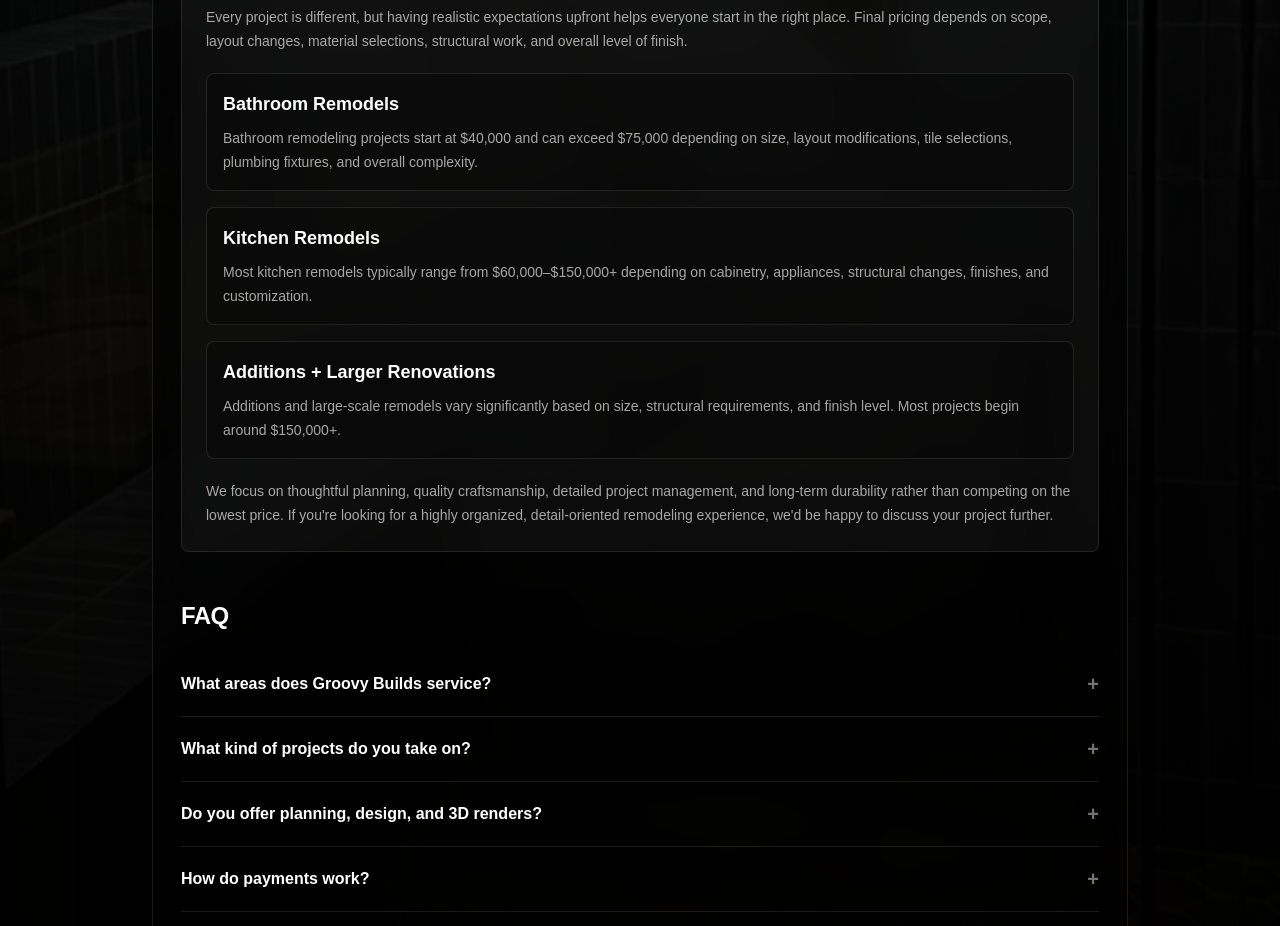
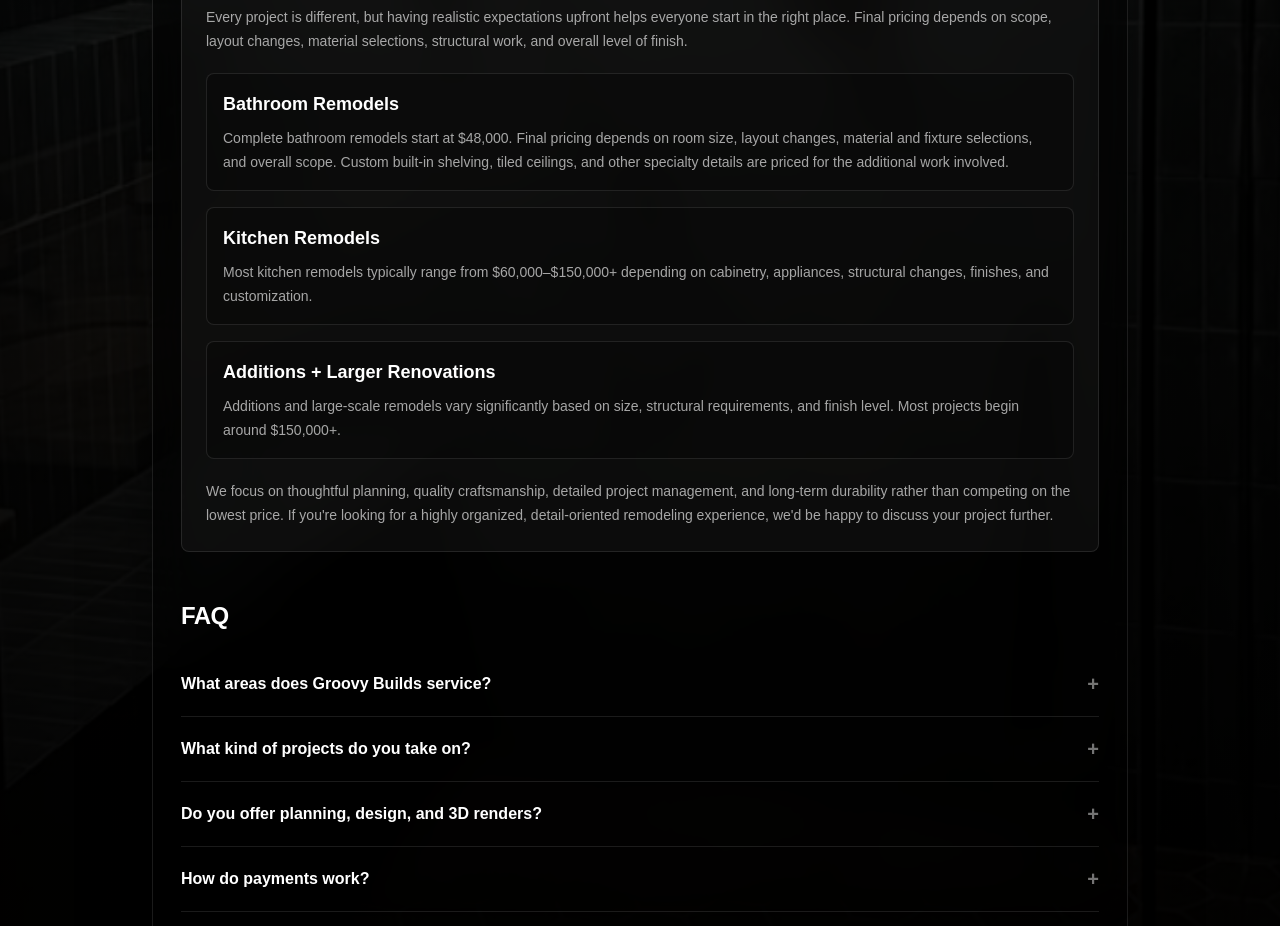
Before and after one commit to groovybuilds/website, a Next.js app: page /faq in a window 1280 px wide. Shown: the part 1480-2406 px from the top of the page. Built offline with nearby package versions, Linux system fonts and the light colour scheme.

Commit message:
Set complete bathroom remodel starting price to $48,000

```diff
--- a/app/faq/page.tsx
+++ b/app/faq/page.tsx
@@ -28,7 +28,7 @@ const processSteps = [
 const costRanges = [
   {
     title: "Bathroom Remodels",
-    body: "Bathroom remodeling projects start at $40,000 and can exceed $75,000 depending on size, layout modifications, tile selections, plumbing fixtures, and overall complexity.",
+    body: "Complete bathroom remodels start at $48,000. Final pricing depends on room size, layout changes, material and fixture selections, and overall scope. Custom built-in shelving, tiled ceilings, and other specialty details are priced for the additional work involved.",
   },
   {
     title: "Kitchen Remodels",
@@ -64,7 +64,7 @@ const faqs = [
   {
     question: "How long do projects typically take?",
     answer:
-      "Project timelines depend on scope, material lead times, existing conditions, permitting, and the overall level of finish involved. Most bathroom remodels are completed within approximately 4–8 weeks of active construction once materials and selections are finalized. Kitchens and larger interior remodels often require 6–12+ weeks depending on cabinetry, layout modifications, inspections, and overall project complexity. Additions and larger-scale renovations can vary significantly in timeline due to structural work, permitting, engineering, utility coordination, and design complexity. Because of this, we typically do not provide timeline estimates for additions until we have a clear understanding of the project scope and existing conditions. Before construction begins, we review the anticipated schedule, project phases, and sequencing so expectations are clear from the start.",
+      "Project timelines depend on scope, material lead times, existing conditions, permitting, and the overall level of finish involved. Typical complete bathroom remodels are completed in about four weeks of active construction once materials and selections are ready. Custom features, scope changes, and site conditions can extend the schedule. Kitchens and larger interior remodels often require 6–12+ weeks depending on cabinetry, layout modifications, inspections, and overall project complexity. Additions and larger-scale renovations can vary significantly in timeline due to structural work, permitting, engineering, utility coordination, and design complexity. Because of this, we typically do not provide timeline estimates for additions until we have a clear understanding of the project scope and existing conditions. Before construction begins, we review the anticipated schedule, project phases, and sequencing so expectations are clear from the start.",
   },
   {
     question: "How do you handle changes once the project starts?",
```
